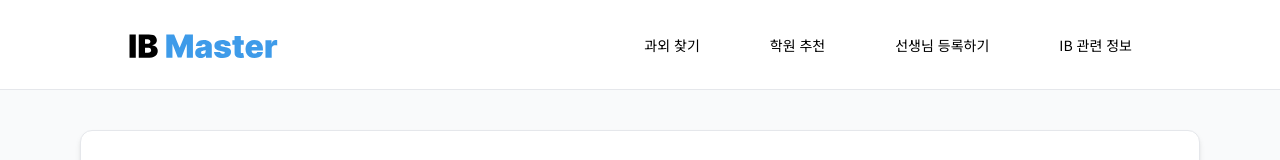
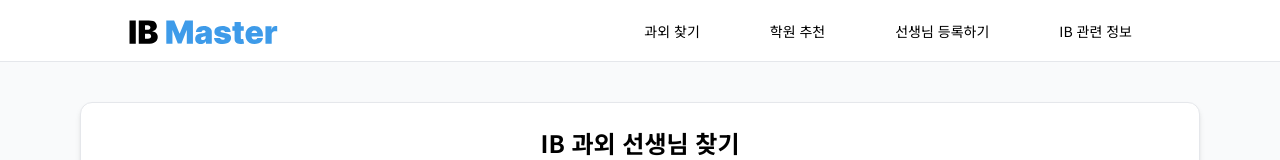
Before and after one commit to antoinelavo/learning-react, a Next.js app: page /find in a window 1280 px wide. Shown: the top 160 px of the page. Built offline with nearby package versions, Linux system fonts and the light colour scheme; no server answers; the database is empty.

Commit message:
remove teacher profile image

```diff
--- a/components/Header.server.jsx
+++ b/components/Header.server.jsx
@@ -4,7 +4,7 @@ import MobileMenuToggle from './MobileMenuToggle.client';
 
 export default function Header() {
   return (
-    <header className="sticky top-0 z-[1000] text-center flex justify-center items-center py-[30px] bg-white border-b border-[#e5e7eb]">
+    <header className="sticky top-0 z-[1000] text-center flex justify-center items-center py-[1em] bg-white border-b border-[#e5e7eb]">
     <div className="flex justify-between items-center flex-grow w-full max-w-7xl px-[10dvw]">
         <Link href="/home" className="mr-[8em]">
           <img
--- a/components/TeacherCard.js
+++ b/components/TeacherCard.js
@@ -17,13 +17,13 @@ export default function TeacherCard({
       {/* ← Avatar + name/school */}
       <div className="flex items-center flex-1 justify-between px-[0.75em] py-[2em] md:p-[2em] gap-[1em] md:gap-[2em]">
         <div className="relative sm:w-14 sm:h-14 w-10 h-10 overflow-hidden rounded-full flex-0">
-          <Image
+          {/* <Image
             src={profile_picture}
             alt={`${name} 프로필 사진`}
             fill
             priority={true}
             className="object-cover"
-          />
+          /> */}
         </div>
         <div className="flex-1 min-w-0">
           <h2 className="text-lg font-semibold text-gray-900 line-clamp-1">
```
